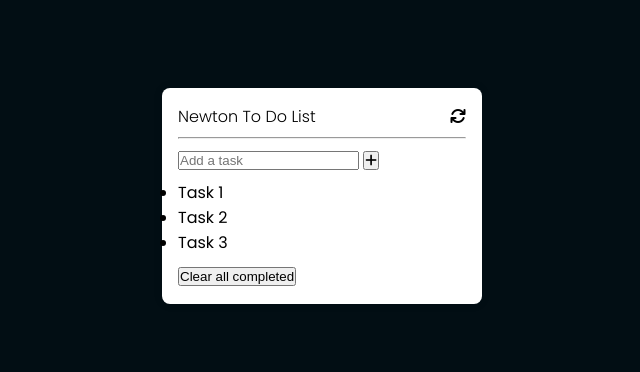
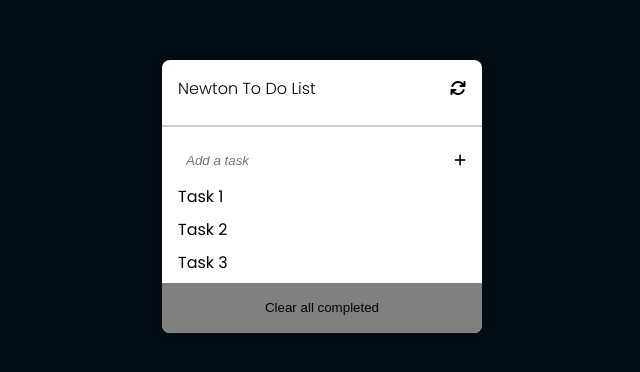
Before and after one commit to nejidevelops/To-Do-List, a website built with webpack: page src/index.html in a window 1280 px wide. Shown: the part 204-576 px from the top of the page, without its empty margins (318-958 px from the left). Built offline with nearby package versions, Linux system fonts and the light colour scheme.

Commit message:
Add my updated style.css file

```diff
--- a/src/style.css
+++ b/src/style.css
@@ -4,6 +4,10 @@
   padding: 0;
   margin: 0;
   box-sizing: border-box;
+}
+
+ul {
+  list-style: none;
 }
 
 body {
@@ -22,7 +26,6 @@ body {
   background-color: white;
   width: 320px;
   height: auto;
-  padding: 1rem;
   border-radius: 0.5rem;
   display: flex;
   flex-direction: column;
@@ -34,6 +37,7 @@ body {
   display: flex;
   justify-content: space-between;
   align-items: center;
+  padding: 1rem;
 }
 
 .head h1 {
@@ -60,3 +64,77 @@ body {
     transform: rotate(180deg);
   }
 }
+
+#task-form {
+  display: flex;
+  gap: 0.5rem;
+  padding: 0 1rem;
+}
+
+#task-form input {
+  width: 300px;
+  padding: 0.5rem;
+  border: none;
+  font-style: italic;
+}
+
+#task-form input:focus {
+  outline: none;
+}
+
+.clear-completed button {
+  background: none;
+  border: none;
+  cursor: pointer;
+  outline: none;
+}
+
+.to-do li button {
+  background: none;
+  border: none;
+}
+
+.clear-completed button:hover {
+  color: white;
+}
+
+#task-form button {
+  border: none;
+  background: none;
+}
+
+.clear-completed {
+  display: flex;
+  align-items: center;
+  gap: 0.5rem;
+  font-size: 0.8rem;
+  justify-content: center;
+  background: gray;
+  width: 100%;
+  height: 50px;
+  overflow: hidden;
+  border-radius: 0 0 0.5rem 0.5rem;
+}
+
+.to-do {
+  display: grid;
+  gap: 0.5rem;
+  padding: 0 1rem;
+}
+
+.to-do li {
+  display: flex;
+  align-items: center;
+  justify-content: space-between;
+}
+
+.to-do li span {
+  overflow: auto;
+  width: 240px;
+}
+
+hr {
+  border: 0.5px solid #ccc;
+  margin: 0 0 10px 0;
+  height: 1px;
+}
```
